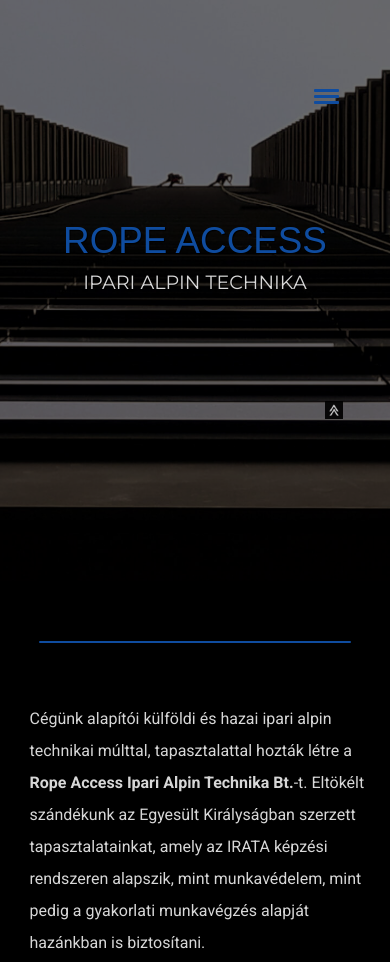
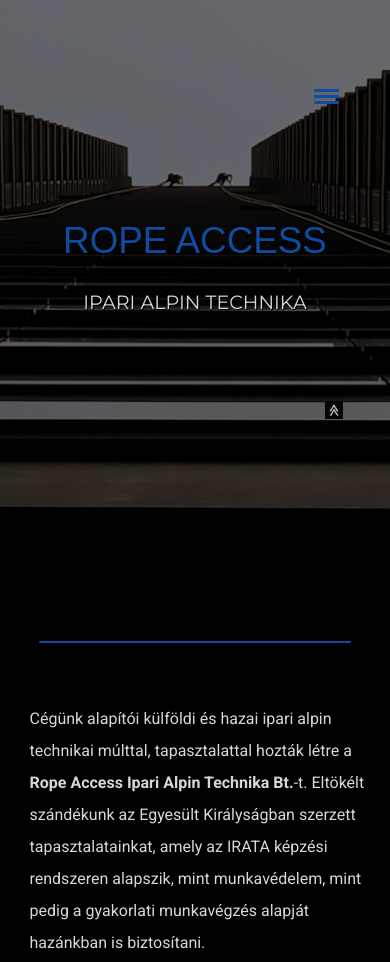
Before and after one commit to edinagruner/ropeaccess, a plain HTML site: page index.html in a window 390 px wide. Shown: the top 962 px of the page. Drawn offline with Linux system fonts and the light colour scheme; a web font is replaced by a local one.

Commit message:
Update style.css

```diff
--- a/style.css
+++ b/style.css
@@ -689,7 +689,7 @@
   }
   h2#title{
    font-size: 1.2rem;
-   margin-top:270px;
+  padding-top:20px;
 
   } #index-services{
     font-size: 1.8rem;
```
